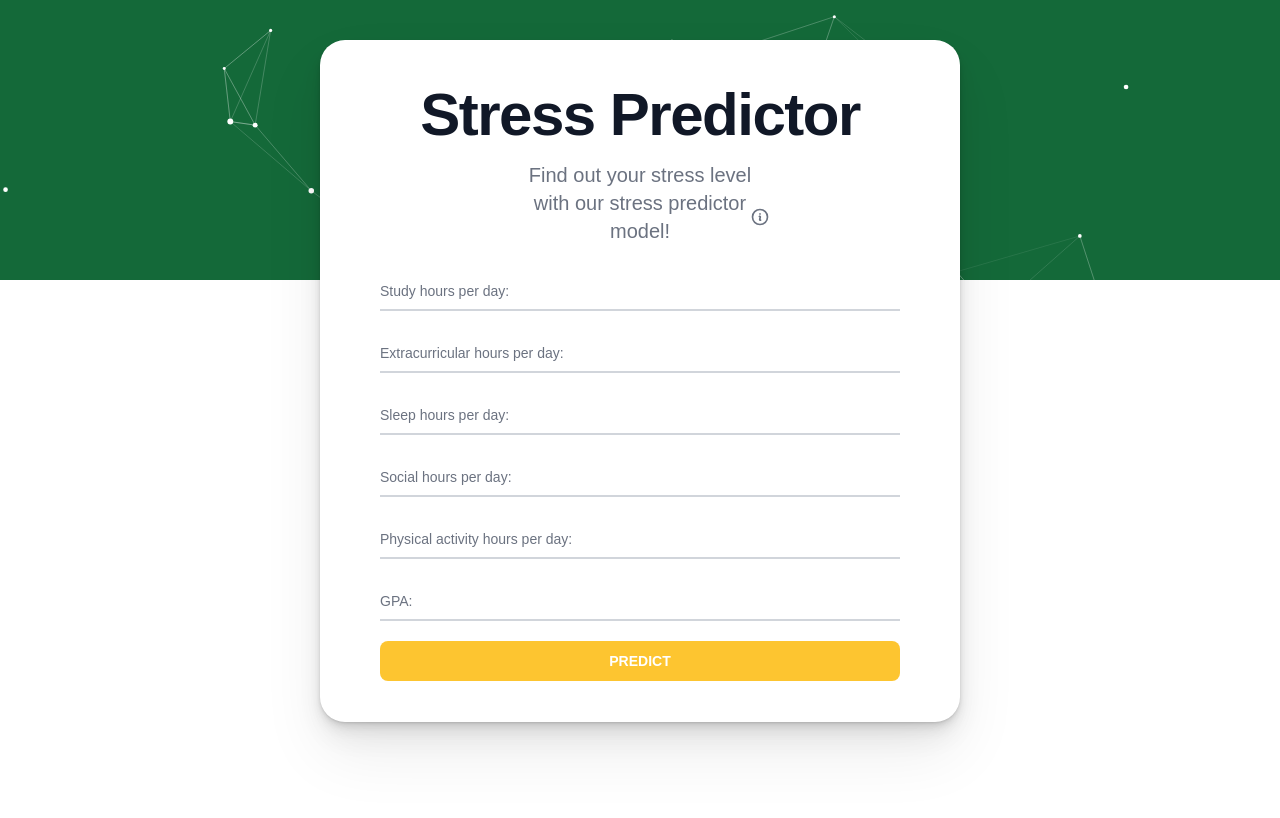
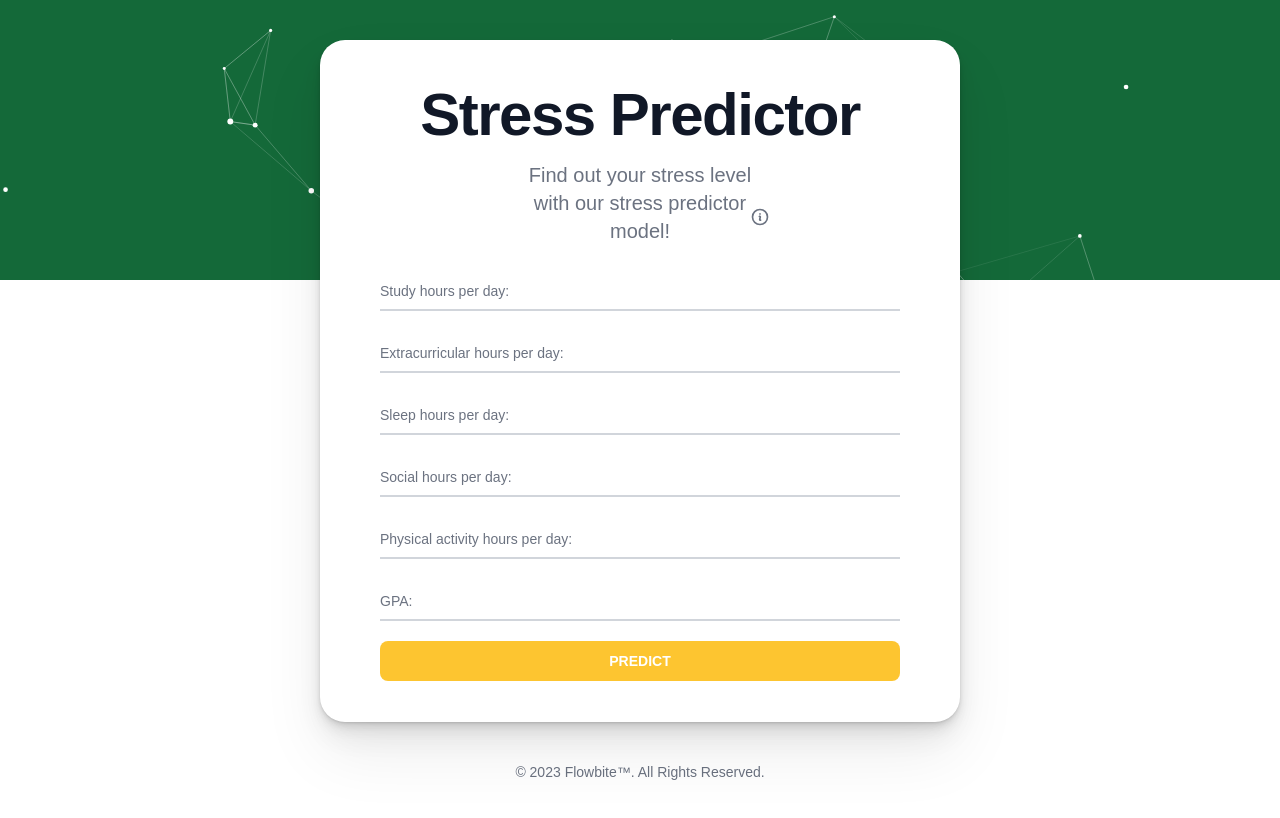
Before and after one commit to VSUrhuel/vsu-stress-predictor, a Next.js app in the folder client/: page / in a window 1280 px wide. Shown: the top 818 px of the page. Built offline with nearby package versions, Linux system fonts and the light colour scheme.

Commit message:
added credits/footer

```diff
--- a/client/src/app/page.js
+++ b/client/src/app/page.js
@@ -13,11 +13,15 @@ export default function Home() {
 
           <div className="mt-10 w-full mb-24 absolute z-50">
             <Form></Form>
+            <span class="block text-sm text-gray-500 sm:text-center dark:text-gray-400 mt-10">© 2023 <a href="https://flowbite.com/" class="hover:underline">Flowbite™</a>. All Rights Reserved.</span>
+
           </div>
 
 
         </div>
-        <div className="bg-white absolute z-10 w-full  h-3/4 -bottom-20 "></div>
+        <div className="bg-white absolute z-10 w-full  h-3/4 -bottom-20 ">
+
+        </div>
       </div>
     </div>
     )
```
